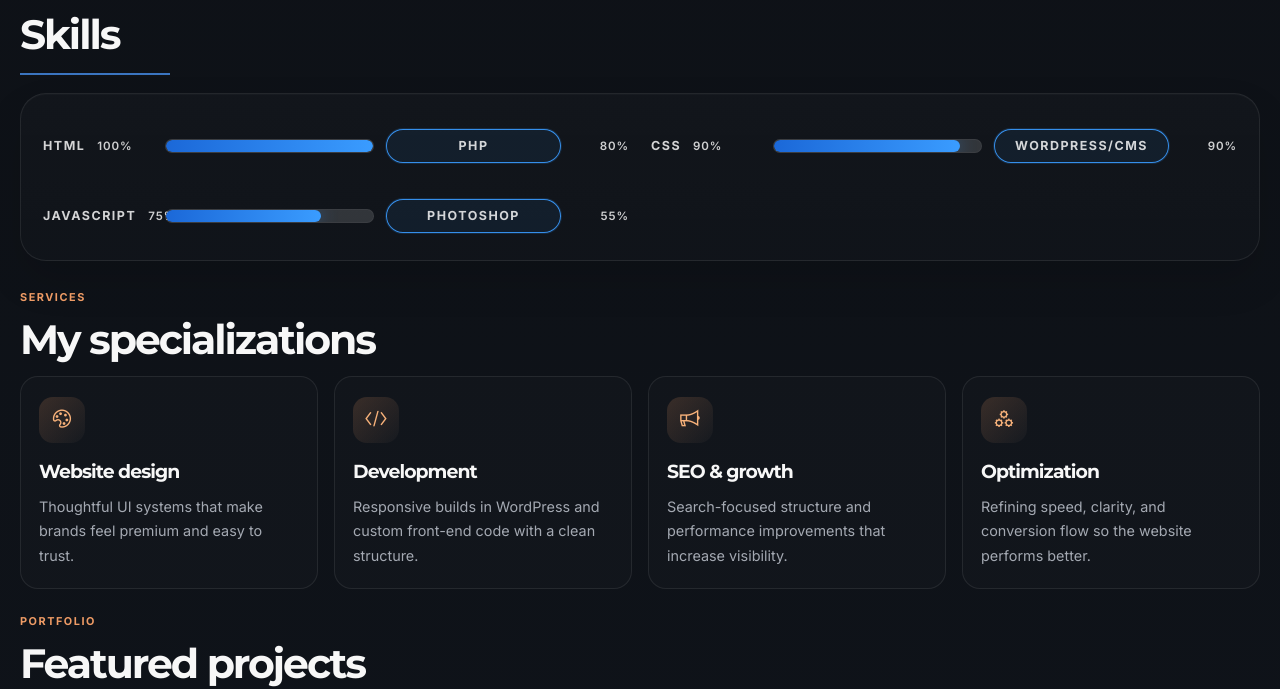
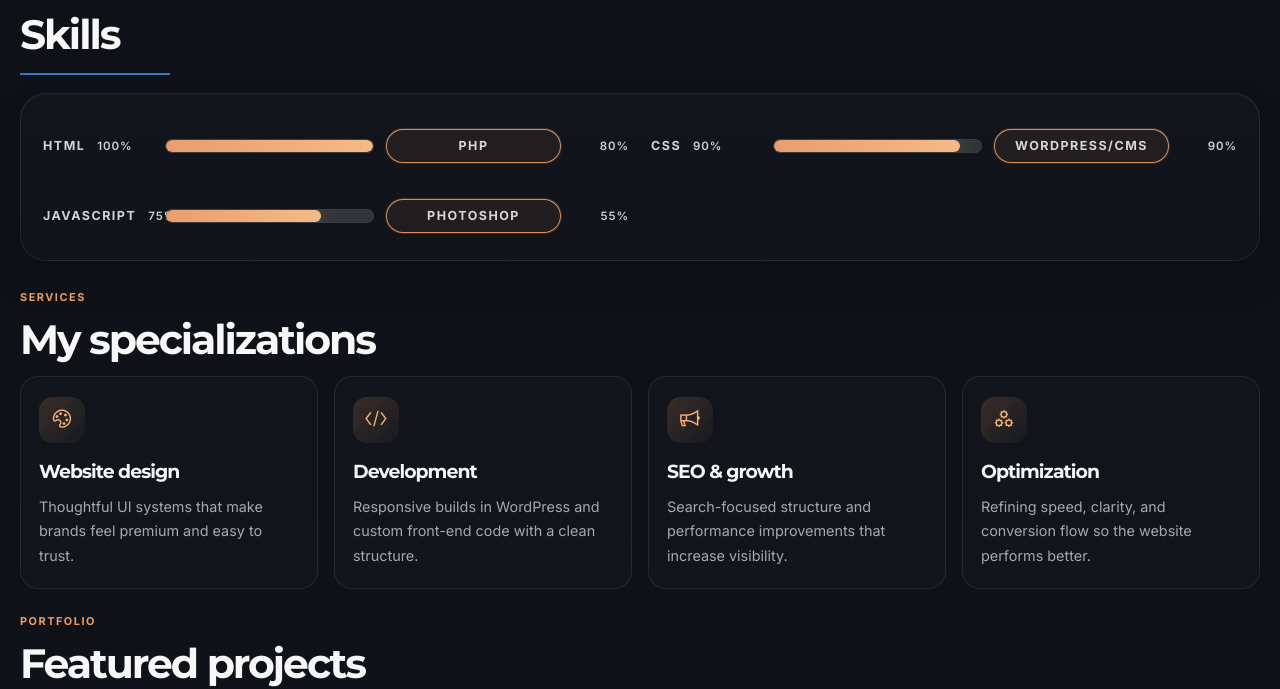
Before and after one commit to Adi3344/Adeel-Shareef, a plain HTML site: page index.html in a window 1280 px wide. Shown: the part 800-1489 px from the top of the page. Drawn offline with nearby package versions, Linux system fonts and the light colour scheme.

Commit message:
Match skills colors to brand palette

```diff
--- a/styles.css
+++ b/styles.css
@@ -376,9 +376,9 @@ button, input, textarea { font: inherit; }
   min-height: 34px;
   padding: 4px 12px;
   border-radius: 999px;
-  border: 1px solid rgba(58, 156, 255, 0.9);
-  background: rgba(58, 156, 255, 0.08);
-  box-shadow: 0 0 0 1px rgba(58, 156, 255, 0.16);
+  border: 1px solid rgba(238, 155, 101, 0.9);
+  background: rgba(238, 155, 101, 0.08);
+  box-shadow: 0 0 0 1px rgba(238, 155, 101, 0.18);
 }
 
 .skill-value {
@@ -407,8 +407,8 @@ button, input, textarea { font: inherit; }
   inset: 0 auto 0 0;
   display: block;
   border-radius: inherit;
-  background: linear-gradient(90deg, #1b68d8 0%, #3a9cff 100%);
-  box-shadow: 0 0 18px rgba(58, 156, 255, 0.42);
+  background: linear-gradient(90deg, #e99d6f 0%, #f4ba87 100%);
+  box-shadow: 0 0 18px rgba(238, 155, 101, 0.3);
 }
 
 .about-grid {
```
